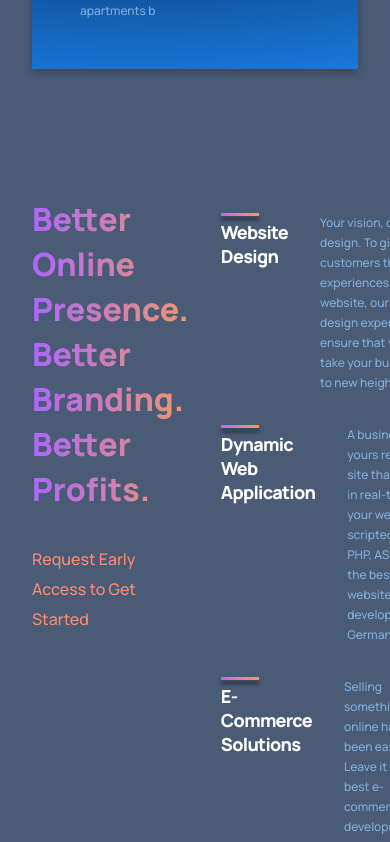
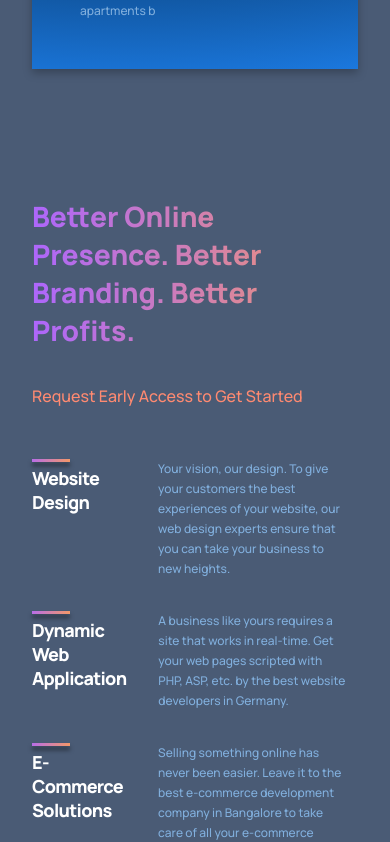
Before and after one commit to aliniko/Ali-Nekoh-React-Portfolio-, a React (Create React App) app: page / in a window 390 px wide. Shown: the part 2000-2842 px from the top of the page. Built offline with nearby package versions, Linux system fonts and the light colour scheme.

Commit message:
features mobide devices

```diff
--- a/src/components/navbar/Navbar.jsx
+++ b/src/components/navbar/Navbar.jsx
@@ -9,7 +9,7 @@ const Menu = () => (
       <a href="#home">Home</a>
     </p>
     <p>
-      <a href="#wnekoh">Who is Nekoh</a>
+      <a href="#WhatNekoh">Who is Nekoh</a>
     </p>
     <p>
       <a href="#Posibility">Services</a>
--- a/src/containers/features/features.css
+++ b/src/containers/features/features.css
@@ -39,5 +39,21 @@
     justify-content: flex-start;
     align-items: center;
     flex-direction: column;
+}
 
+@media screen and (max-width: 990px) {
+    .nekoh__features {
+        flex-direction: column;
+    }
+
+    .nekoh__features-heading {
+        margin: 0 0 2rem 0;
+    }
 }
+
+@media screen and (max-width: 550px) {
+    .nekoh__features-heading h1 {
+        font-size: 28px;
+        line-height: 38px;
+    }
+}
```
